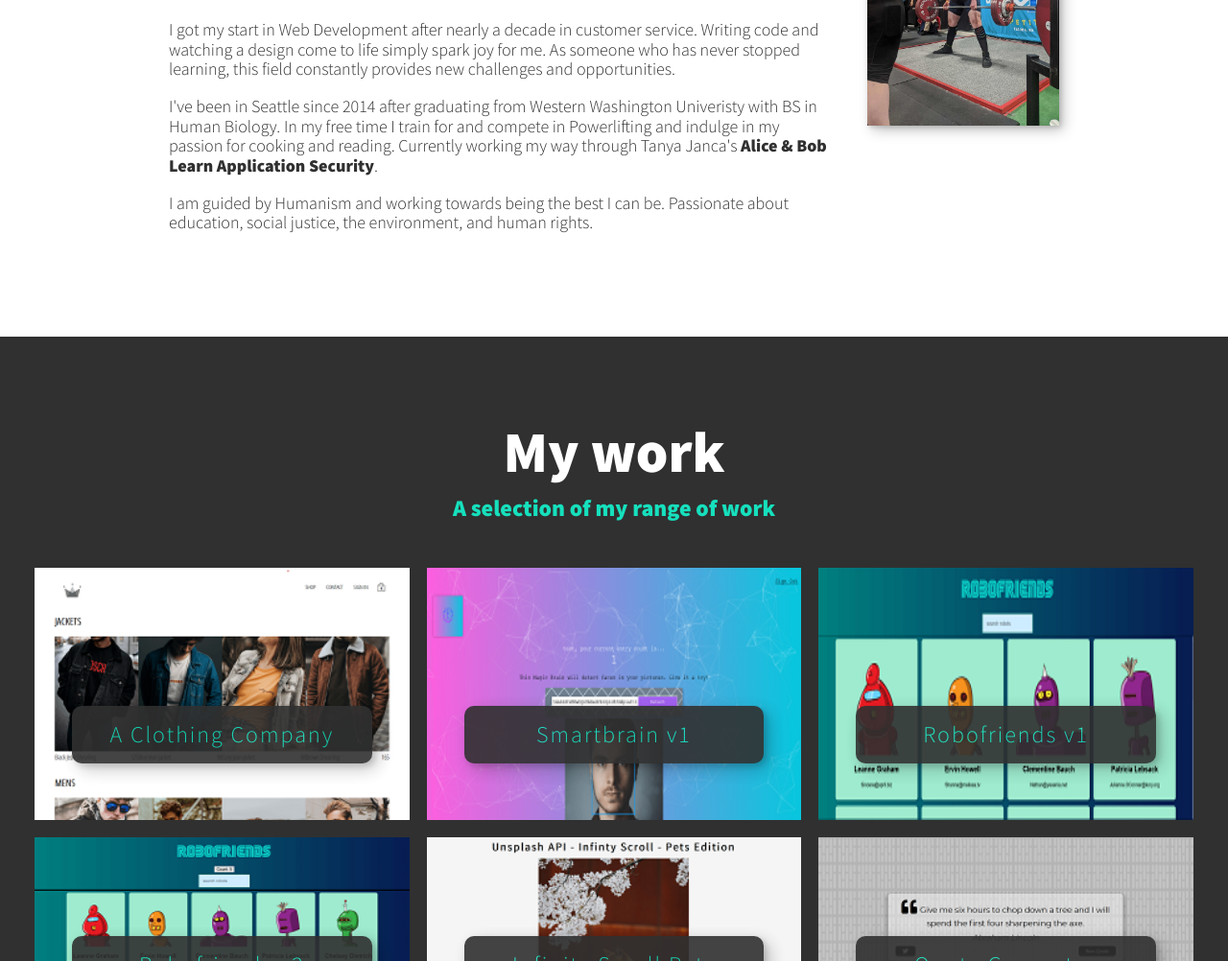
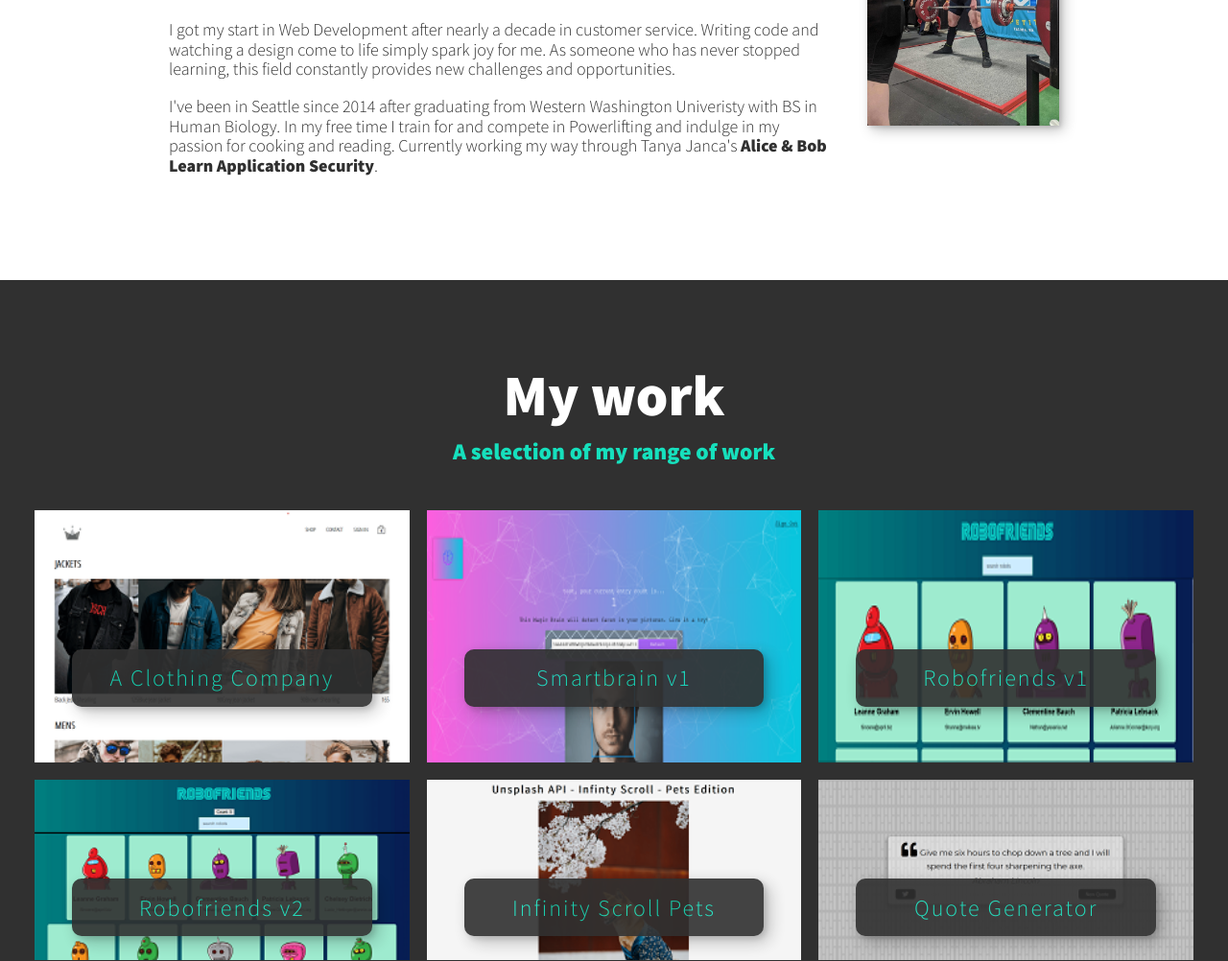
Before and after one commit to Spiritusanti/JacobMcCracken, a website: page index.html in a window 1280 px wide. Shown: the part 1660-2662 px from the top of the page at 96% size. Drawn offline with nearby package versions, Linux system fonts and the light colour scheme.

Commit message:
update about me section

```diff
--- a/index.html
+++ b/index.html
@@ -74,7 +74,6 @@
         <div class="about-me__body">
             <p>I got my start in Web Development after nearly a decade in customer service. Writing code and watching a design come to life simply spark joy for me. As someone who has never stopped learning, this field constantly provides new challenges and opportunities.</p>
             <p>I've been in Seattle since 2014 after graduating from Western Washington Univeristy with BS in Human Biology. In my free time I train for and compete in Powerlifting and indulge in my passion for cooking and reading. Currently working my way through Tanya Janca's <strong><a href="https://www.amazon.com/Alice-Bob-Learn-Application-Security/dp/1119687357" target="_blank" rel="noreferrer">Alice & Bob Learn Application Security</a></strong>.</p>
-            <p>I am guided by Humanism and working towards being the best I can be. Passionate about education, social justice, the environment, and human rights.</p>
         </div>
         <img src="./img/IMG_20200205_181916_01.jpg" alt="Jacob doing something crazy" class="about-me__img">
     </section>
```
